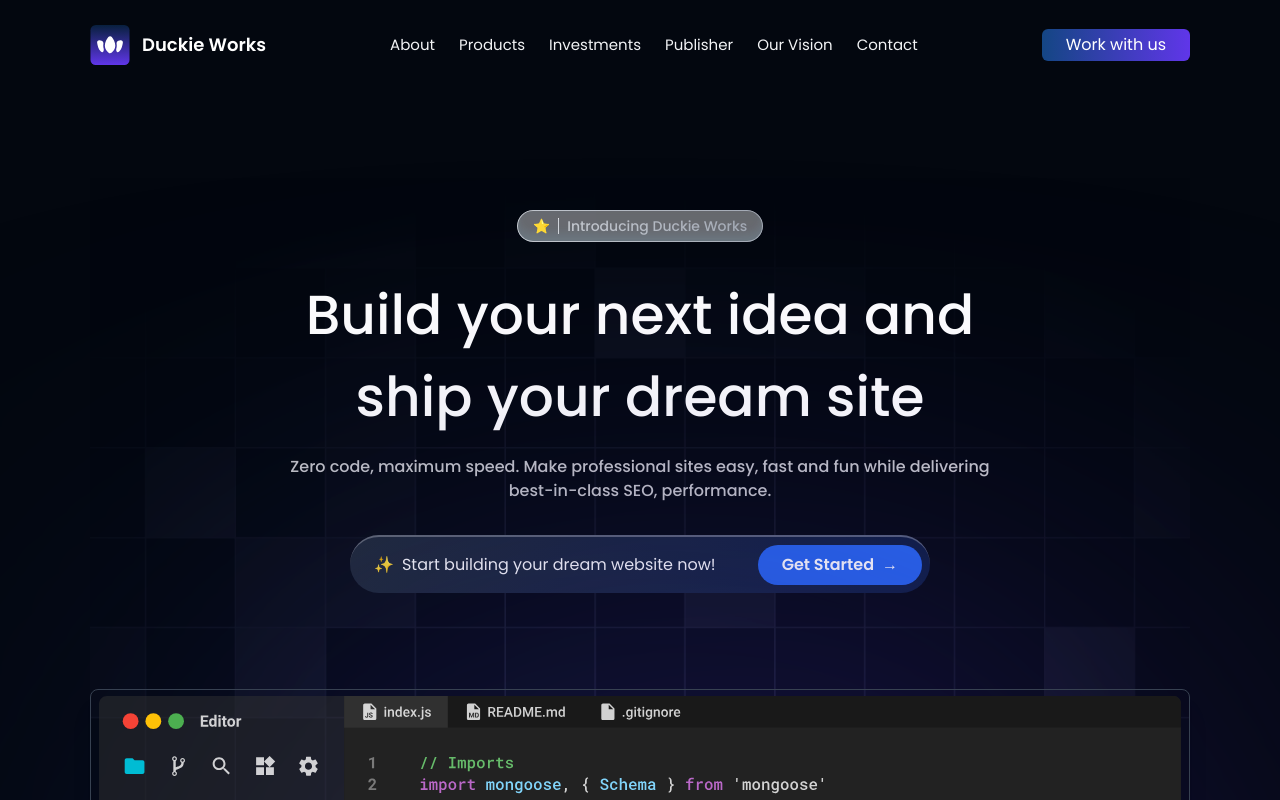
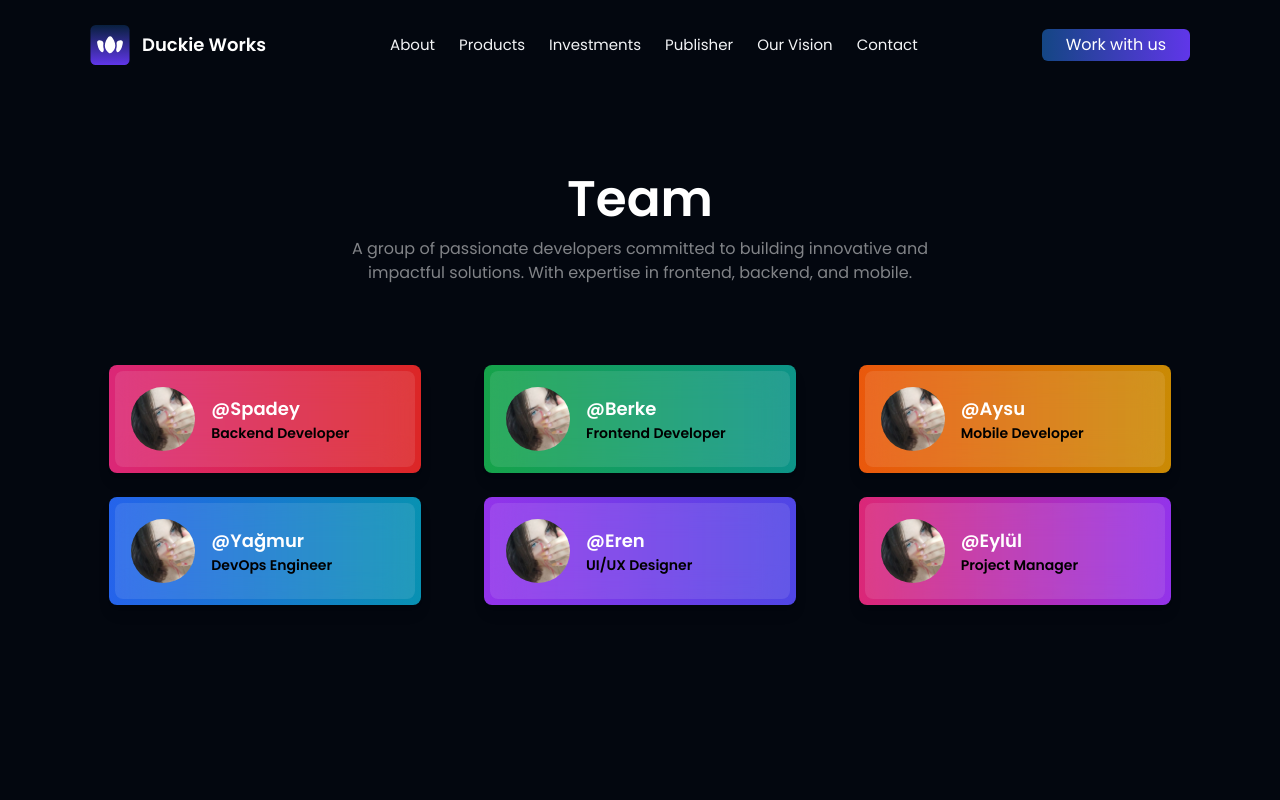
Before and after one commit to SpadeyDev/duckie.work, a React (Vite) app: page /team in a window 1280 px wide. Shown: the top 800 px of the page. Built offline with nearby package versions, Linux system fonts and the light colour scheme.

Commit message:
team page

```diff
--- a/package.json
+++ b/package.json
@@ -16,6 +16,7 @@
     "react": "^18.3.1",
     "react-dom": "^18.3.1",
     "react-icons": "^5.3.0",
+    "react-router-dom": "^6.26.1",
     "tailwind-merge": "^2.5.2"
   },
   "devDependencies": {
--- a/src/App.jsx
+++ b/src/App.jsx
@@ -1,9 +1,14 @@
 import Homepage from "./containers/home";
+import Team from "./containers/team";
+import { Route, Routes } from "react-router-dom";
 
 function App() {
   return (
     <>
-      <Homepage />
+      <Routes>
+        <Route path="/" element={<Homepage />} />
+        <Route path="/team" element={<Team />} />
+      </Routes>
     </>
   );
 }
--- /dev/null
+++ b/src/containers/team.jsx
@@ -0,0 +1,125 @@
+import React from "react";
+import Nav from "../components/Nav";
+import profilepng from "../assets/profile.jpg";
+
+function Team() {
+  return (
+    <div className="flex items-center justify-center w-full h-screen bg-[#03070F] font-poppins">
+      <div className="h-full max-w-[1100px] w-[95%]">
+        <Nav />
+        <div className="text-white mt-24">
+          <div className="text-center">
+            <h1 className="text-white text-[50px] font-semibold z-10 relative">
+              Team
+            </h1>
+            <p className="text-white/50">
+              A group of passionate developers committed to building innovative
+              and <br />
+              impactful solutions. With expertise in frontend, backend, and
+              mobile.
+            </p>
+          </div>
+        </div>
+
+        <div className="grid grid-cols-3 gap-6 justify-items-center mt-20">
+          <div className="relative p-1.5 bg-gradient-to-r from-pink-600 to-red-600 rounded-lg shadow-lg cursor-pointer">
+            <div className="bg-white bg-opacity-10 backdrop-filter backdrop-blur-lg rounded-lg p-4 flex items-center space-x-4 w-[300px]">
+              <img
+                src={profilepng}
+                alt="Spadey"
+                className="w-16 h-16 rounded-full object-cover"
+              />
+              <div>
+                <h3 className="text-white text-lg font-semibold">@Spadey</h3>
+                <p className="text-black text-sm font-semibold">
+                  Backend Developer
+                </p>
+              </div>
+            </div>
+          </div>
+
+          <div className="relative p-1.5 bg-gradient-to-r from-green-600 to-teal-600 rounded-lg shadow-lg cursor-pointer">
+            <div className="bg-white bg-opacity-10 backdrop-filter backdrop-blur-lg rounded-lg p-4 flex items-center space-x-4 w-[300px]">
+              <img
+                src={profilepng}
+                alt="Berke"
+                className="w-16 h-16 rounded-full object-cover"
+              />
+              <div>
+                <h3 className="text-white text-lg font-semibold">@Berke</h3>
+                <p className="text-black text-sm font-semibold">
+                  Frontend Developer
+                </p>
+              </div>
+            </div>
+          </div>
+
+          <div className="relative p-1.5 bg-gradient-to-r from-orange-600 to-yellow-600 rounded-lg shadow-lg cursor-pointer">
+            <div className="bg-white bg-opacity-10 backdrop-filter backdrop-blur-lg rounded-lg p-4 flex items-center space-x-4 w-[300px]">
+              <img
+                src={profilepng}
+                alt="Aysu"
+                className="w-16 h-16 rounded-full object-cover"
+              />
+              <div>
+                <h3 className="text-white text-lg font-semibold">@Aysu</h3>
+                <p className="text-black text-sm font-semibold">
+                  Mobile Developer
+                </p>
+              </div>
+            </div>
+          </div>
+          <div className="relative p-1.5 bg-gradient-to-r from-blue-600 to-cyan-600 rounded-lg shadow-lg cursor-pointer">
+            <div className="bg-white bg-opacity-10 backdrop-filter backdrop-blur-lg rounded-lg p-4 flex items-center space-x-4 w-[300px]">
+              <img
+                src={profilepng}
+                alt="Can"
+                className="w-16 h-16 rounded-full object-cover"
+              />
+              <div>
+                <h3 className="text-white text-lg font-semibold">@Yağmur</h3>
+                <p className="text-black text-sm font-semibold">
+                  DevOps Engineer
+                </p>
+              </div>
+            </div>
+          </div>
+
+          <div className="relative p-1.5 bg-gradient-to-r from-purple-600 to-indigo-600 rounded-lg shadow-lg cursor-pointer">
+            <div className="bg-white bg-opacity-10 backdrop-filter backdrop-blur-lg rounded-lg p-4 flex items-center space-x-4 w-[300px]">
+              <img
+                src={profilepng}
+                alt="Eren"
+                className="w-16 h-16 rounded-full object-cover"
+              />
+              <div>
+                <h3 className="text-white text-lg font-semibold">@Eren</h3>
+                <p className="text-black text-sm font-semibold">
+                  UI/UX Designer
+                </p>
+              </div>
+            </div>
+          </div>
+
+          <div className="relative p-1.5 bg-gradient-to-r from-pink-600 to-purple-600 rounded-lg shadow-lg cursor-pointer">
+            <div className="bg-white bg-opacity-10 backdrop-filter backdrop-blur-lg rounded-lg p-4 flex items-center space-x-4 w-[300px]">
+              <img
+                src={profilepng}
+                alt="Derya"
+                className="w-16 h-16 rounded-full object-cover"
+              />
+              <div>
+                <h3 className="text-white text-lg font-semibold">@Eylül</h3>
+                <p className="text-black text-sm font-semibold">
+                  Project Manager
+                </p>
+              </div>
+            </div>
+          </div>
+        </div>
+      </div>
+    </div>
+  );
+}
+
+export default Team;
--- a/src/main.jsx
+++ b/src/main.jsx
@@ -2,5 +2,10 @@ import React from "react";
 import ReactDOM from "react-dom/client";
 import App from "./App.jsx";
 import "./styles/index.css";
+import { BrowserRouter } from "react-router-dom";
 
-ReactDOM.createRoot(document.getElementById("root")).render(<App />);
+ReactDOM.createRoot(document.getElementById("root")).render(
+  <BrowserRouter>
+    <App />
+  </BrowserRouter>
+);
```
Also changed, not shown: src/assets/profile.jpg (added), 1 other file (tests, documents, lock files or other folders).
